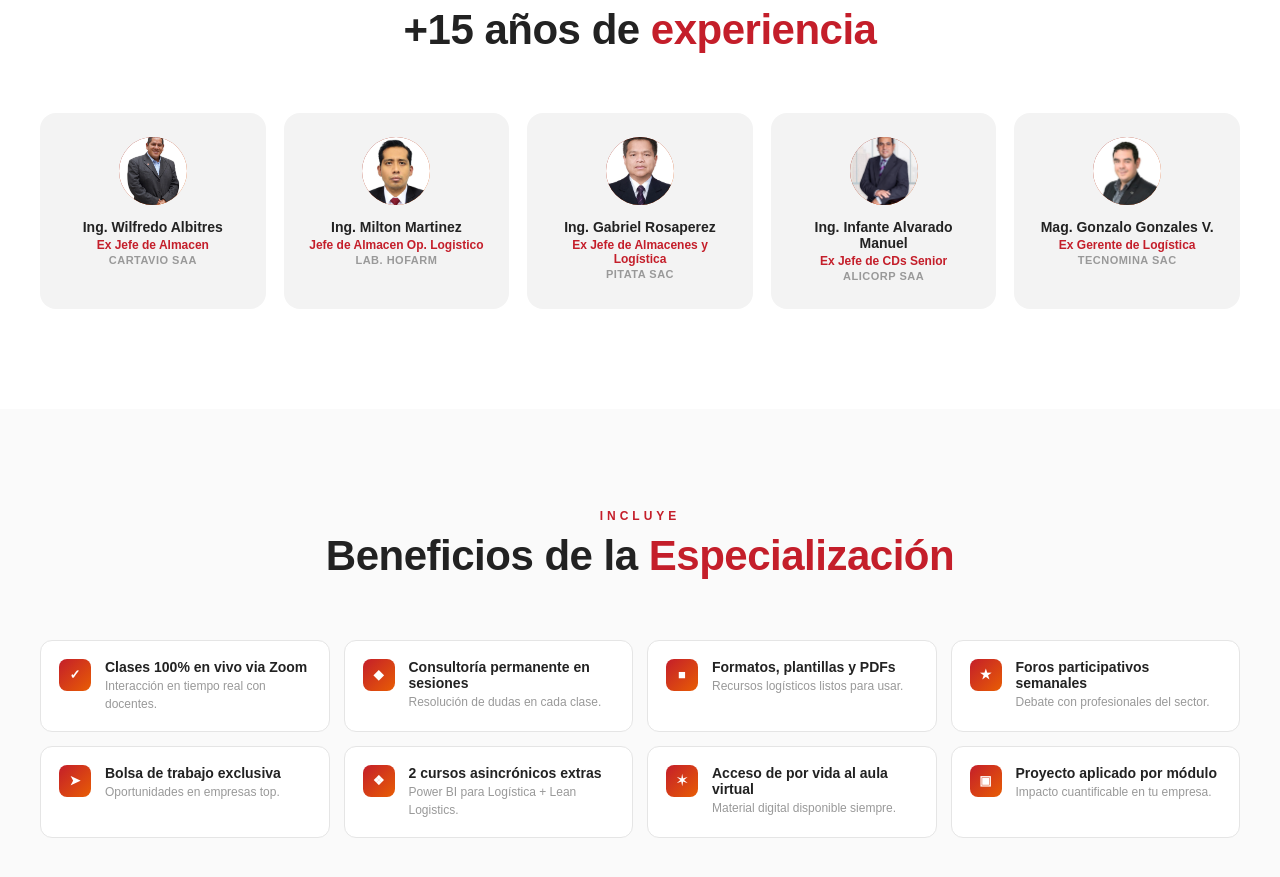
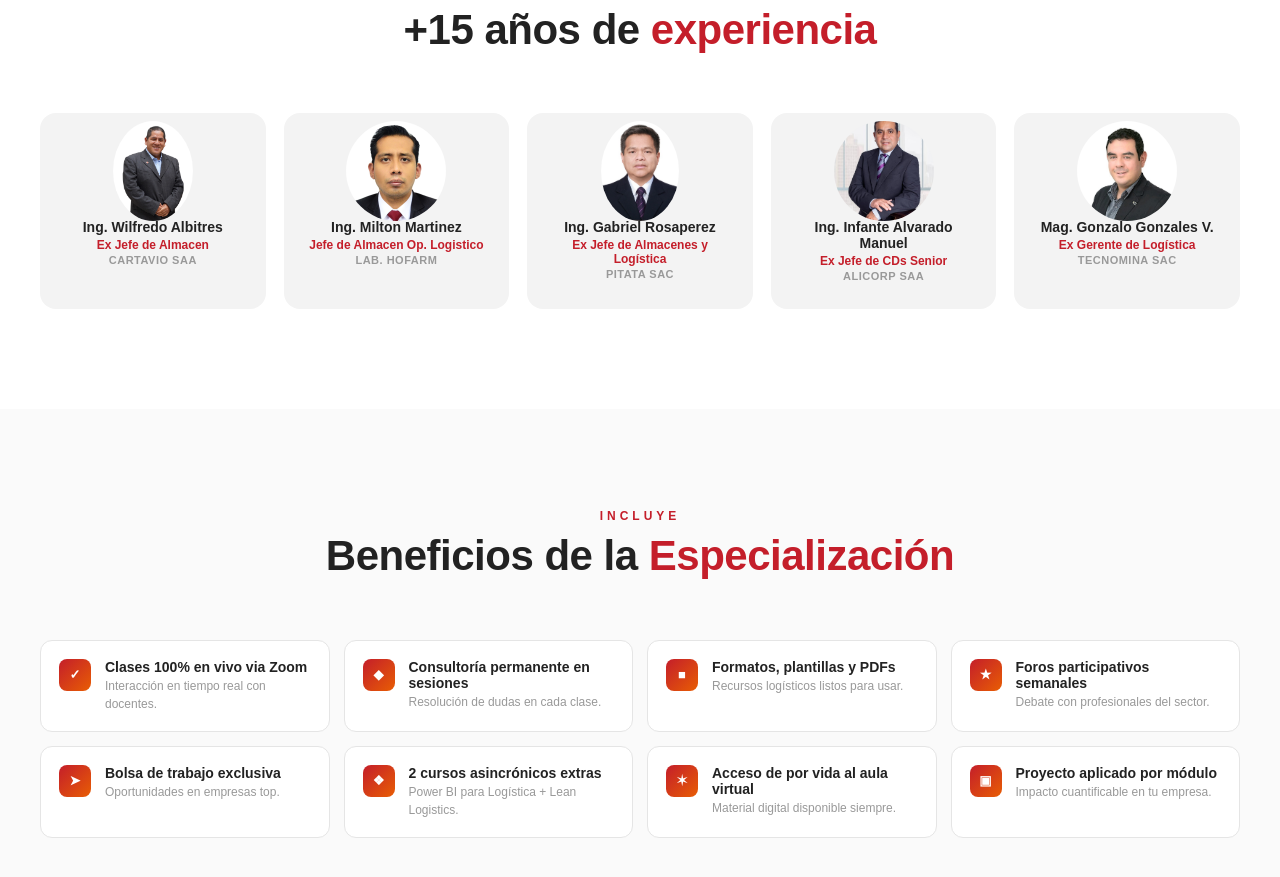
Before and after one commit to azabacheluis/logistica_esagel, a website: page index.html in a window 1280 px wide. Shown: the part 2202-3079 px from the top of the page. Drawn offline with Linux system fonts and the light colour scheme.

Commit message:
Aumentar el tamaño de la imagen

```diff
--- a/index.html
+++ b/index.html
@@ -255,11 +255,11 @@
   <section class="sec doc-sec" id="docentes"><div class="ctn">
   <div class="sh rv"><div class="sh-ey">DOCENTES EJECUTIVOS</div><h2 class="sh-t">+15 años de <span class="hl">experiencia</span></h2></div>
   <div class="doc-grid">
-  <div class="dc rv"><div class="dc-av"><img src="img/docentes/wilfredo.jpeg" alt="Docente" style="width:100%;height:100%;object-fit:cover;border-radius:50%" onerror="this.style.display='none';this.parentElement.textContent='WA'"></div><h3>Ing. Wilfredo Albitres</h3><div class="dc-role">Ex Jefe de Almacen</div><div class="dc-co">CARTAVIO SAA</div></div>
-  <div class="dc rv"><div class="dc-av"><img src="img/docentes/miltonmanueal.jpg" alt="Docente" style="width:100%;height:100%;object-fit:cover;border-radius:50%" onerror="this.style.display='none';this.parentElement.textContent='MM'"></div><h3>Ing. Milton Martinez</h3><div class="dc-role">Jefe de Almacen Op. Logistico</div><div class="dc-co">LAB. HOFARM</div></div>
-  <div class="dc rv"><div class="dc-av"><img src="img/docentes/grabirel rosap.jpg" alt="Docente" style="width:100%;height:100%;object-fit:cover;border-radius:50%" onerror="this.style.display='none';this.parentElement.textContent='GR'"></div><h3>Ing. Gabriel Rosaperez</h3><div class="dc-role">Ex Jefe de Almacenes y Logística</div><div class="dc-co">PITATA SAC</div></div>
-  <div class="dc rv"><div class="dc-av"><img src="img/docentes/infantealvarado.png" alt="Docente" style="width:100%;height:100%;object-fit:cover;border-radius:50%" onerror="this.style.display='none';this.parentElement.textContent='IM'"></div><h3>Ing. Infante Alvarado Manuel</h3><div class="dc-role">Ex Jefe de CDs Senior</div><div class="dc-co">ALICORP SAA</div></div>
-  <div class="dc rv"><div class="dc-av"><img src="img/docentes/gonzalogonzales.png" alt="Docente" style="width:100%;height:100%;object-fit:cover;border-radius:50%" onerror="this.style.display='none';this.parentElement.textContent='GG'"></div><h3>Mag. Gonzalo Gonzales V.</h3><div class="dc-role">Ex Gerente de Logística</div><div class="dc-co">TECNOMINA SAC</div></div>
+  <div class="dc rv"><div class="dc-av"><img src="img/docentes/wilfredo.jpeg" alt="Docente" style="width:100px;height:100px;object-fit:cover;border-radius:50%" onerror="this.style.display='none';this.parentElement.textContent='WA'"></div><h3>Ing. Wilfredo Albitres</h3><div class="dc-role">Ex Jefe de Almacen</div><div class="dc-co">CARTAVIO SAA</div></div>
+  <div class="dc rv"><div class="dc-av"><img src="img/docentes/miltonmanueal.jpg" alt="Docente" style="width:100px;height:100px;object-fit:cover;border-radius:50%" onerror="this.style.display='none';this.parentElement.textContent='MM'"></div><h3>Ing. Milton Martinez</h3><div class="dc-role">Jefe de Almacen Op. Logistico</div><div class="dc-co">LAB. HOFARM</div></div>
+  <div class="dc rv"><div class="dc-av"><img src="img/docentes/grabirel rosap.jpg" alt="Docente" style="width:100px;height:100px;object-fit:cover;border-radius:50%" onerror="this.style.display='none';this.parentElement.textContent='GR'"></div><h3>Ing. Gabriel Rosaperez</h3><div class="dc-role">Ex Jefe de Almacenes y Logística</div><div class="dc-co">PITATA SAC</div></div>
+  <div class="dc rv"><div class="dc-av"><img src="img/docentes/infantealvarado.png" alt="Docente" style="width:100px;height:100px;object-fit:cover;border-radius:50%" onerror="this.style.display='none';this.parentElement.textContent='IM'"></div><h3>Ing. Infante Alvarado Manuel</h3><div class="dc-role">Ex Jefe de CDs Senior</div><div class="dc-co">ALICORP SAA</div></div>
+  <div class="dc rv"><div class="dc-av"><img src="img/docentes/gonzalogonzales.png" alt="Docente" style="width:100px;height:100px;object-fit:cover;border-radius:50%" onerror="this.style.display='none';this.parentElement.textContent='GG'"></div><h3>Mag. Gonzalo Gonzales V.</h3><div class="dc-role">Ex Gerente de Logística</div><div class="dc-co">TECNOMINA SAC</div></div>
   </div></div></section>
 
   <section class="sec ben-sec"><div class="ctn">
@@ -289,7 +289,7 @@
   <section class="sec pr-sec" id="precios"><div class="ctn">
   <div class="sh rv"><div class="sh-ey">INVERSION</div><h2 class="sh-t">Elige tu <span class="hl">plan de pago</span></h2></div>
   <div class="cur-toggle rv"><span class="cur-label active" id="lbl-pen">S/ Soles</span><button class="cur-switch" id="cur-switch" onclick="toggleCurrency()" aria-label="Cambiar moneda"></button><span class="cur-label" id="lbl-usd">$ Dólares</span></div>
-  <div class="cur-note" id="cur-note" style="display:none">Tipo de cambio referencial: 1 USD = S/ 3.60</div>
+  <div class="cur-note" id="cur-note" style="display:none">Tipo de cambio referencial: 1 USD = S/ 3.40</div>
   <div class="pr-flex">
   <div class="pc pc-pro rv"><div class="pc-ribbon">MEJOR PRECIO</div><h3>Pago Completo</h3><div class="pc-sub">Un solo pago con maximo descuento</div><div class="pc-val"><span class="pc-old">S/ 2,160</span><br><span class="pc-cur">S/</span><span class="pc-amt">1,240</span></div><div class="pc-per">ahorra S/ 920</div>
   <ul class="pc-list"><li>6 módulos &middot; 24 sesiones</li><li>Certificación oficial 150 horas</li><li>Certificados digitales por módulo</li><li>Cursos asincrónicos extras</li><li>Bolsa de trabajo y networking</li></ul>
@@ -366,7 +366,7 @@
   (function(){let total=30*60;const PK='esagel_log30';const stored=sessionStorage.getItem(PK);if(stored){const left=parseInt(stored)-Math.floor(Date.now()/1000);if(left>0)total=left;else total=30*60;}sessionStorage.setItem(PK,Math.floor(Date.now()/1000)+total);function tick(){if(total<=0){document.getElementById('promo-timer').innerHTML='<div class="promo-inner"><span class="promo-label">La oferta ha expirado - Consulta nuevas promociones</span></div>';return;}total--;const m=Math.floor(total/60),s=total%60;document.getElementById('pm').textContent=String(m).padStart(2,'0');document.getElementById('ps').textContent=String(s).padStart(2,'0');}tick();setInterval(tick,1000);})();
 
   // Currency Toggle
-  const RATE=3.6;
+  const RATE=3.4;
   let isUSD=false;
   function toggleCurrency(){
     isUSD=!isUSD;
```
